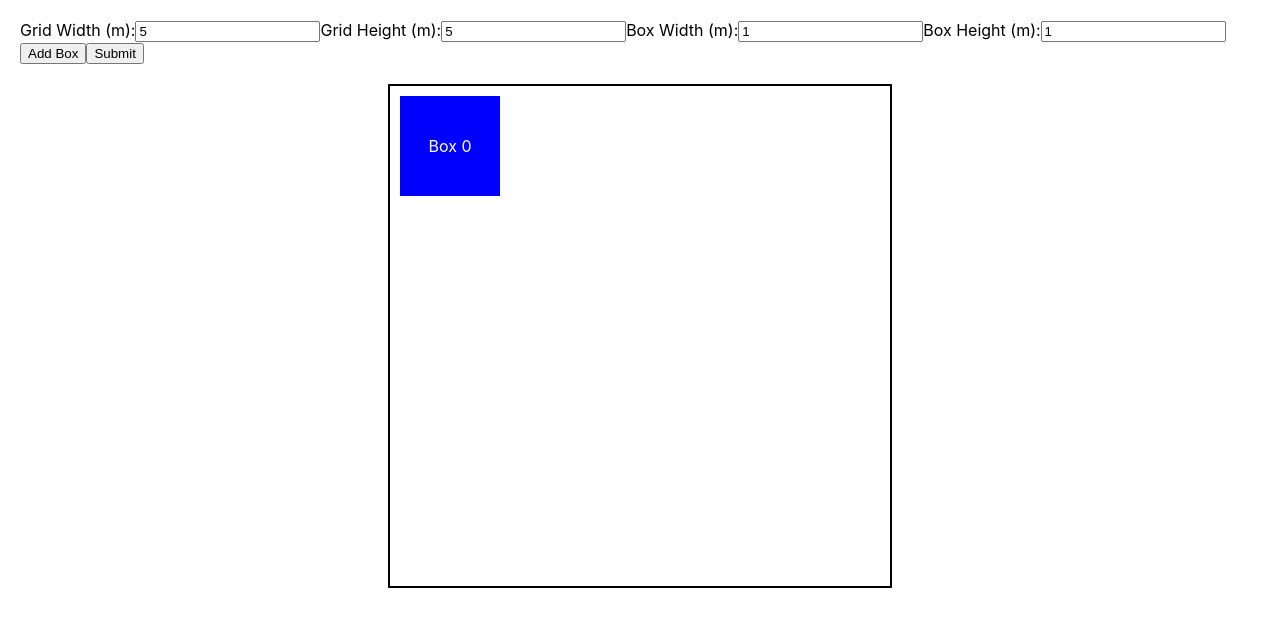
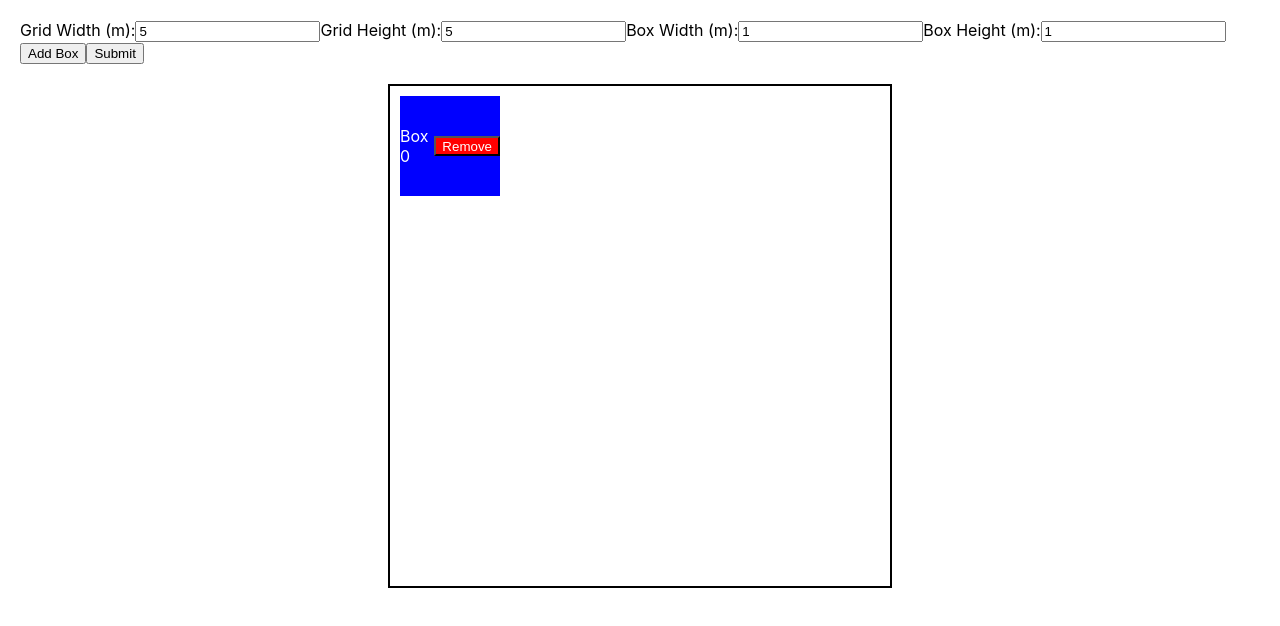
Before and after one commit to yatharthg07/drag-drop_palletizer, a React (Create React App) app: page / in a window 1280 px wide. Both pictures are taken after a click on the button "Add Box". Shown: the top 626 px of the page. Built offline with nearby package versions, Linux system fonts and the light colour scheme.

Commit message:
added remove button and made cordinates to box center

```diff
--- a/src/App.js
+++ b/src/App.js
@@ -37,10 +37,15 @@ function App() {
   };
 
   const submitBoxes = () => {
-    console.log("Coordinates of Boxes in meters:");
+    console.log("Coordinates of Box Centers in meters:");
     boxes.forEach(box => {
-      console.log(`Box ${box.id}: (${(box.x / scaleFactor).toFixed(2)}, ${(box.y / scaleFactor).toFixed(2)}) meters`);
+      console.log(`Box ${box.id}: (${((box.x + boxWidth * scaleFactor / 2) / scaleFactor).toFixed(2)}, ${((box.y + boxHeight * scaleFactor / 2) / scaleFactor).toFixed(2)}) meters`);
     });
+  };
+
+  const handleDimensionChange = (setter) => (e) => {
+    const value = e.target.value.replace(/^0+/, '') || '0';
+    setter(Number(value));
   };
 
   return (
@@ -49,24 +54,24 @@ function App() {
         <div className="settings">
           <label>
             Grid Width (m):
-            <input type="number" value={gridWidth} onChange={(e) => setGridWidth(Number(e.target.value))} />
+            <input type="number" value={gridWidth} onChange={handleDimensionChange(setGridWidth)} min="1" />
           </label>
           <label>
             Grid Height (m):
-            <input type="number" value={gridHeight} onChange={(e) => setGridHeight(Number(e.target.value))} />
+            <input type="number" value={gridHeight} onChange={handleDimensionChange(setGridHeight)} min="1" />
           </label>
           <label>
             Box Width (m):
-            <input type="number" value={boxWidth} onChange={(e) => setBoxWidth(Number(e.target.value))} />
+            <input type="number" value={boxWidth} onChange={handleDimensionChange(setBoxWidth)} min="0.1" />
           </label>
           <label>
             Box Height (m):
-            <input type="number" value={boxHeight} onChange={(e) => setBoxHeight(Number(e.target.value))} />
+            <input type="number" value={boxHeight} onChange={handleDimensionChange(setBoxHeight)} min="0.1" />
           </label>
           <button onClick={addBox}>Add Box</button>
           <button onClick={submitBoxes}>Submit</button>
         </div>
-        <BoxGrid boxes={boxes} boxWidth={boxWidth * scaleFactor} boxHeight={boxHeight * scaleFactor} gridWidth={gridWidth * scaleFactor} gridHeight={gridHeight * scaleFactor} moveBox={moveBox} removeBox={removeBox} />
+        <BoxGrid boxes={boxes} boxWidth={boxWidth * scaleFactor} boxHeight={boxHeight * scaleFactor} gridSize={gridWidth * scaleFactor} moveBox={moveBox} removeBox={removeBox} />
       </div>
     </DndProvider>
   );
--- a/src/components/Box.js
+++ b/src/components/Box.js
@@ -19,8 +19,13 @@ const Box = ({ id, x, y, moveBox, removeBox, boxWidth, boxHeight }) => {
   }), [id, x, y, moveBox]);
 
   return (
-    <div ref={drag} onClick={() => removeBox(id)} style={{ position: 'absolute', left: x, top: y, width: `${boxWidth}px`, height: `${boxHeight}px`, backgroundColor: 'blue', cursor: 'move', color: 'white', display: 'flex', alignItems: 'center', justifyContent: 'center' }}>
-      Box {id}
+    <div ref={drag} style={{ position: 'absolute', left: x, top: y, width: `${boxWidth}px`, height: `${boxHeight}px`, backgroundColor: 'blue', cursor: 'move', color: 'white', display: 'flex', alignItems: 'center', justifyContent: 'center' }}>
+      <div style={{ flexGrow: 1 }}>
+        Box {id}
+      </div>
+      <button onClick={() => removeBox(id)} style={{ height: '20%', backgroundColor: 'red', color: 'white' }}>
+        Remove
+      </button>
     </div>
   );
 };
```
Also changed, not shown: src/pallet (1).webp (added).
